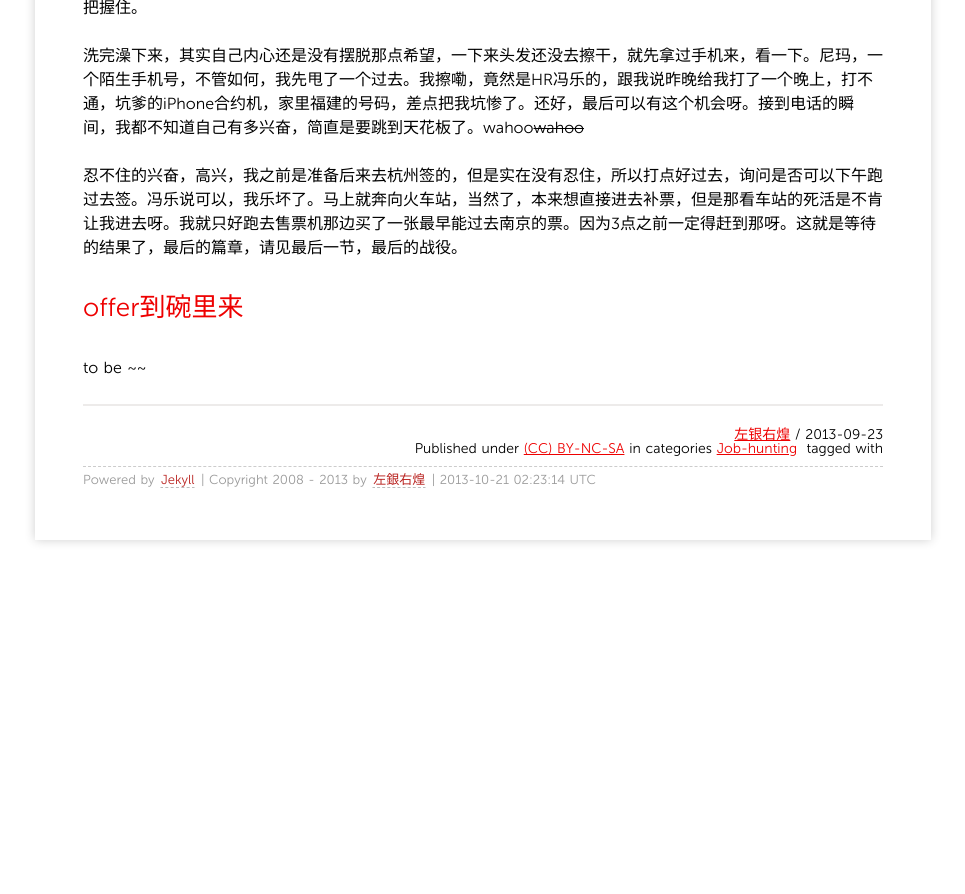
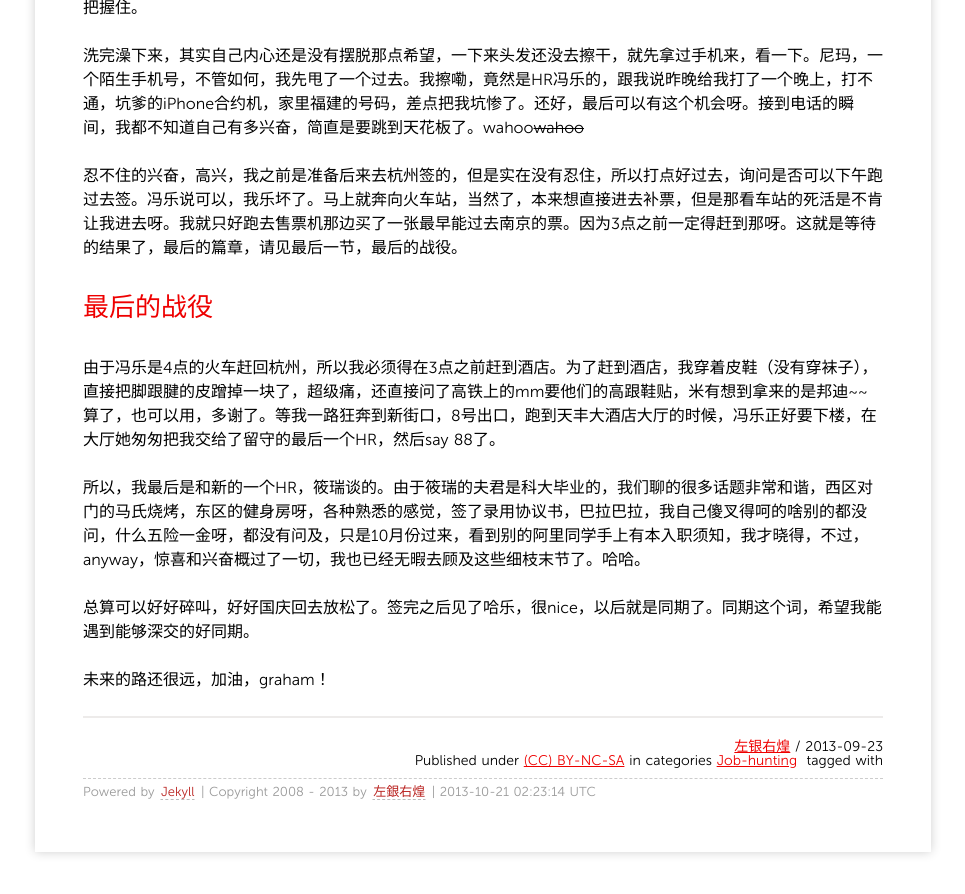
Before and after one commit to grahamle/grahamle.github.com, a Jekyll site: the page built from _posts/2013/2013-09-23-写在阿里面试归来之际.md, in a window 1280 px wide and 900 px high, scrolled down 11901 px. Shown: the top 894 px of the window, without its empty margins (157-1122 px from the left). Built offline with Jekyll 4.4.1, drawn with Linux system fonts in a browser that asks for light colours; Markdown is read by kramdown in place of the engine named in the settings; comment, search, counter and statistics services are not loaded; before the commit the page ends 12489 px from its top, so only the background shows below that.

Commit message:
阿里面经之最后的战役

```diff
--- a/_posts/2013/2013-09-23-写在阿里面试归来之际.md
+++ b/_posts/2013/2013-09-23-写在阿里面试归来之际.md
@@ -19,7 +19,7 @@ categories:
 - [终于有面试了](#interview)
 - [三面](#triple)
 - [还是得等](#wait3)
-- [offer到碗里来](#finally)
+- [最后的战役](#finally)
 
 ## <a name="ms">消息来源</a>
 首先，校招一般情况下是9月份一大波一大波的来袭，所以大概七月底，八月初就得开始准备了。今年（2013年），腾讯有个bug，所谓的全球产品培训生，8月14号截止收简历，我就是差不多那天投的简历的，但是很明显，用的很早之前版本的简历只有被刷的份了。简历这个东西我可能会单独写一篇这样，但是原则是，针对具体的公司定制具体的简历，当然，前提是你得有货，这就是积累。至于那种气势你并不是很想去的公司，你大可以不必单独为其定制建立，随便投投即可。现在的网申很多其实都在做重复性的工作，有的公司喜欢DIY，有的喜欢找中介（51、中华英才、智联招聘等），所以，准备好一份模版，`ctrl+C --> V` 是必然的模式。
@@ -177,7 +177,13 @@ categories:
 
 忍不住的兴奋，高兴，我之前是准备后来去杭州签的，但是实在没有忍住，所以打点好过去，询问是否可以下午跑过去签。冯乐说可以，我乐坏了。马上就奔向火车站，当然了，本来想直接进去补票，但是那看车站的死活是不肯让我进去呀。我就只好跑去售票机那边买了一张最早能过去南京的票。因为3点之前一定得赶到那呀。这就是等待的结果了，最后的篇章，请见最后一节，最后的战役。
 
-## <a name="finally">offer到碗里来</a>
-to be ~~
+## <a name="finally">最后的战役</a>
+由于冯乐是4点的火车赶回杭州，所以我必须得在3点之前赶到酒店。为了赶到酒店，我穿着皮鞋（没有穿袜子），直接把脚跟腱的皮蹭掉一块了，超级痛，还直接问了高铁上的mm要他们的高跟鞋贴，米有想到拿来的是邦迪~~算了，也可以用，多谢了。等我一路狂奔到新街口，8号出口，跑到天丰大酒店大厅的时候，冯乐正好要下楼，在大厅她匆匆把我交给了留守的最后一个HR，然后say 88了。
+
+所以，我最后是和新的一个HR，筱瑞谈的。由于筱瑞的夫君是科大毕业的，我们聊的很多话题非常和谐，西区对门的马氏烧烤，东区的健身房呀，各种熟悉的感觉，签了录用协议书，巴拉巴拉，我自己傻叉得呵的啥别的都没问，什么五险一金呀，都没有问及，只是10月份过来，看到别的阿里同学手上有本入职须知，我才晓得，不过，anyway，惊喜和兴奋概过了一切，我也已经无暇去顾及这些细枝末节了。哈哈。
+
+总算可以好好碎叫，好好国庆回去放松了。签完之后见了哈乐，很nice，以后就是同期了。同期这个词，希望我能遇到能够深交的好同期。
+
+未来的路还很远，加油，graham！
 
 ----------------------------------------
```
